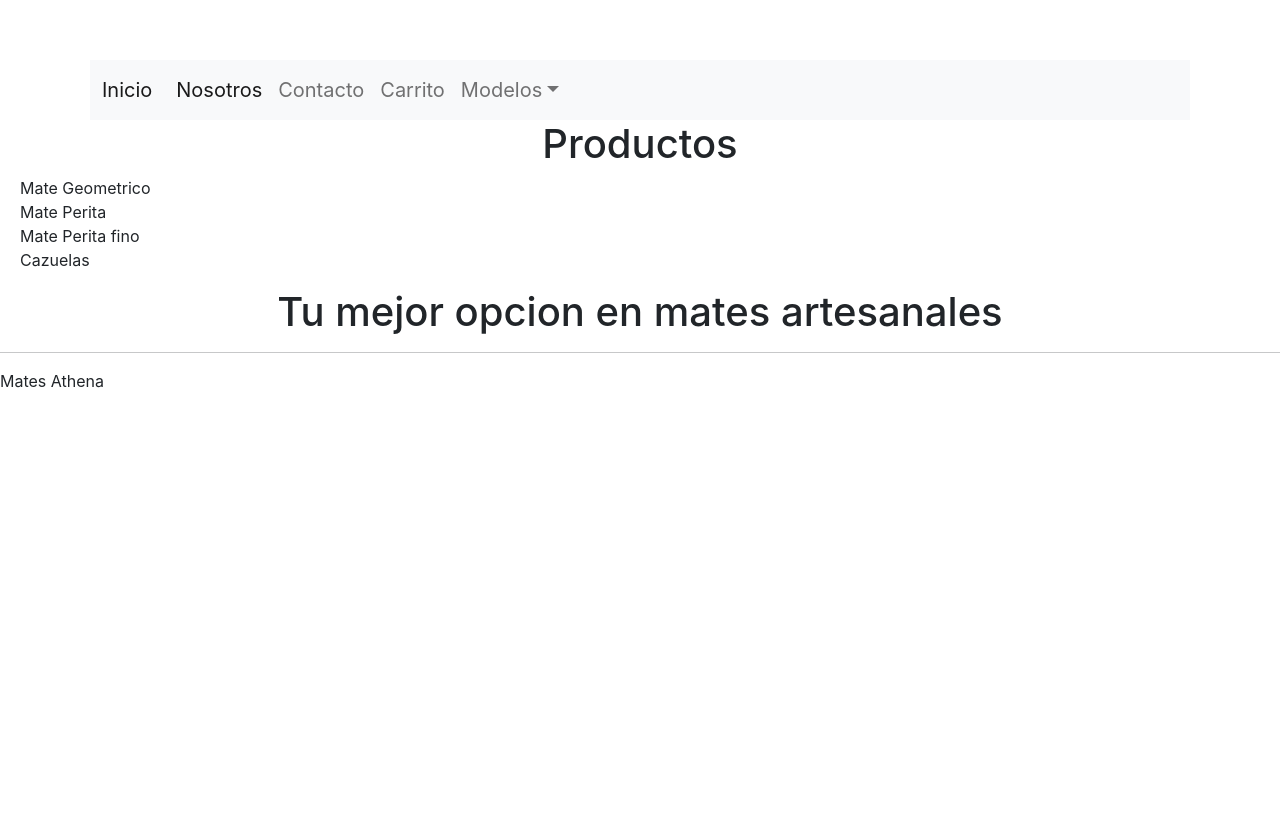
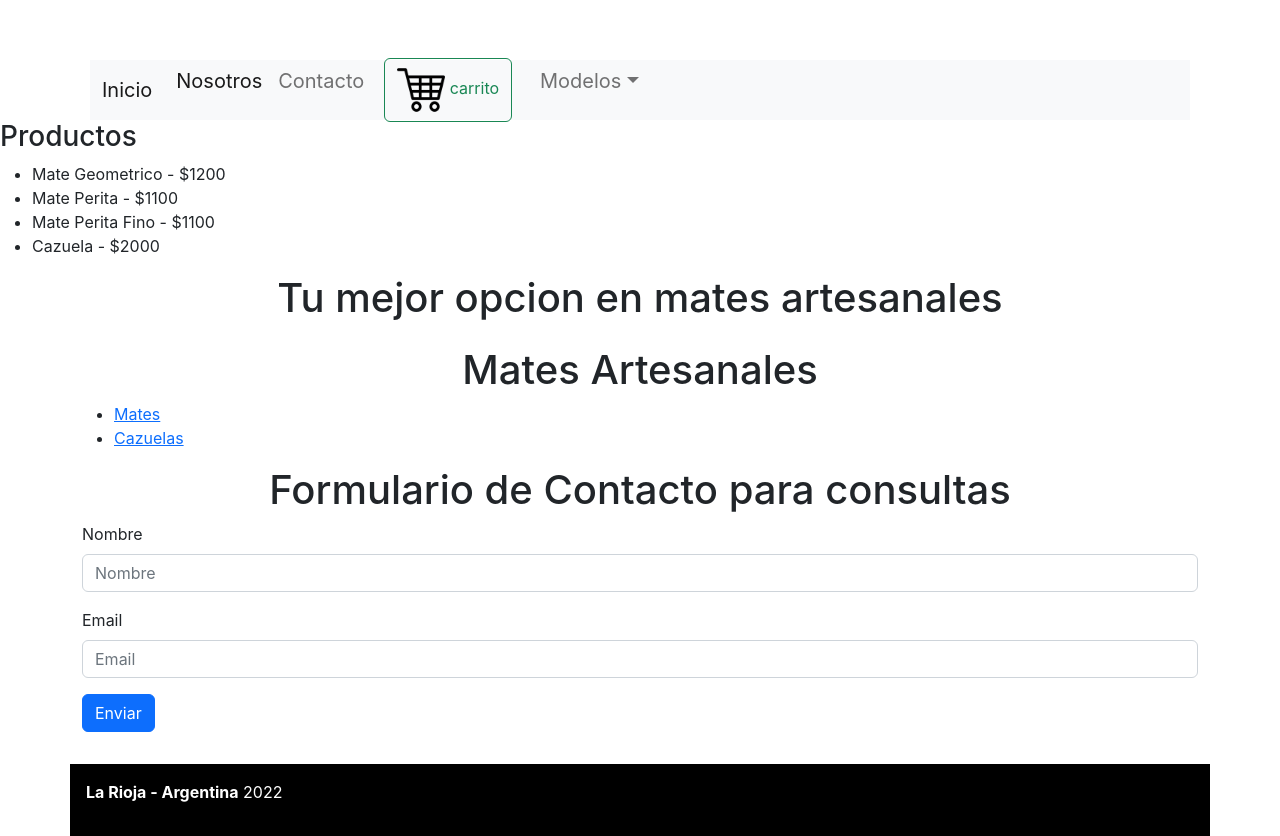
Before and after one commit to JonyBarroso/myapp-jony, a React (Create React App) app: page / in a window 1280 px wide. Before the commit the page ends 800 px from the top, so only its background shows below. Built offline with nearby package versions, Linux system fonts and the light colour scheme.

Commit message:
correccion tercer desafio

```diff
--- a/src/App.js
+++ b/src/App.js
@@ -2,15 +2,55 @@ import './App.css';
 import NavBar from './components/NavBar';
 import Footer from './components/footer';
 import Header from './components/header';
+import Item from './components/Item';
+import Titulo from './components/Titulo';
+import Input from './components/Input';
+import Prefooter from './components/Prefooter';
 
-function App() {
+const lista = ["Mates", "Cazuelas"];
+ let titulo = "Productos";
+const productos = [
+  {id:1, nombre:"Mate Geometrico ", precio:"1200"},
+  {id:2, nombre:"Mate Perita", precio:"1100"},
+  {id:3, nombre:"Mate Perita Fino", precio:"1100"},
+  {id:4, nombre:"Cazuela", precio:"2000"}
+];
+
+ function App() {
   return (
     <div>
       <NavBar />
-      <Header />
+      <h3>{titulo}</h3>
+      <ul>{productos.map(item => (
+          <li key= {item.id} >{item.nombre} - ${item.precio}</li>))}
+      </ul>
 
-      <h1>Tu mejor opcion en mates artesanales</h1>
-      <Footer />
+
+
+      <div className='container'>
+      <Header curso="Mates" tipo="Artesanales" />
+      <main className='py-3'>
+        <Titulo valor="Mates Artesanales" />
+        <ul>{lista.map(items => (
+            <Item valor={items} />
+          ))}
+        </ul>
+        <Titulo valor="Formulario de Contacto para consultas" />
+        <form>
+          <div className="mb-3">
+            <label className="form-label">Nombre</label>
+            <Input valor="Nombre" />
+          </div>
+          <div className="mb-3">
+            <label className="form-label">Email</label>
+            <Input valor="Email" />
+          </div>
+          <button type="button" className="btn btn-primary">Enviar</button>
+        </form>
+      </main>
+      <Prefooter />
+      <Footer ubicacion="La Rioja - Argentina" anio="2022" />
+    </div>
     </div>
   );
 }
--- /dev/null
+++ b/src/components/Input.jsx
@@ -0,0 +1,12 @@
+import React from "react";
+import { Component } from "react";
+
+class Input extends Component {
+    render() {
+        return (
+            <input type="text" className="form-control" placeholder={this.props.valor} />
+        )
+    }
+}
+
+export default Input;
--- /dev/null
+++ b/src/components/Item.jsx
@@ -0,0 +1,14 @@
+import React from "react";
+import { Component } from "react";
+
+class Item extends Component {
+    render() {
+        return (
+            <li>
+                <a href="#">{this.props.valor}</a>
+            </li>
+        )
+    }
+}
+
+export default Item;
--- a/src/components/NavBar.jsx
+++ b/src/components/NavBar.jsx
@@ -19,17 +19,20 @@ const NavBar = () => {
         <li class="nav-item">
           <a class="nav-link" href="#">Contacto</a>
         </li>
-        <li class="nav-item">
-          <a class="nav-link" href="#">Carrito</a>
-        </li>
+        <form class="container-fluid justify-content-start">
+    <button class="btn btn-outline-success me-2" type="button"> <img src={Carrito} className="carrito" /> carrito</button>
+  </form>
         <li class="nav-item dropdown">
           <a class="nav-link dropdown-toggle"  href="#" role="button" data-bs-toggle="dropdown" aria-expanded="false">
             Modelos
           </a>
+
           <ul class="dropdown-menu">
             <li><a class="dropdown-item" href="#">Mate Geometrico</a></li>
             <li><a class="dropdown-item" href="#">Mates Peritas</a></li>
             <li><a class="dropdown-item" href="#">Cazuelas</a></li>
+
+
           </ul>
         </li>
       </ul>
--- /dev/null
+++ b/src/components/Prefooter.jsx
@@ -0,0 +1,9 @@
+import React from "react";
+
+const Prefooter = ({ubicacion, anio}) => {
+    return (
+        <p><strong>{ubicacion}</strong> {anio}</p>
+    )
+}
+
+export default Prefooter;
--- /dev/null
+++ b/src/components/Titulo.jsx
@@ -0,0 +1,12 @@
+import React from "react";
+import { Component } from "react";
+
+class Titulo extends Component {
+    render() {
+        return (
+            <h1>{this.props.valor}</h1>
+        )
+    }
+}
+
+export default Titulo;
--- a/src/components/footer.jsx
+++ b/src/components/footer.jsx
@@ -1,12 +1,13 @@
 import React, { Component } from "react";
-
+import Prefooter from "./Prefooter";
 
 class Footer extends Component {
-    render () {
+    render() {
         return (
-            <div>
-                <hr />
-                <p>Mates Athena</p>
+            <div className="row">
+                <div className="col-md-12 bg-black text-white p-3">
+                <Prefooter ubicacion={this.props.ubicacion} anio={this.props.anio} />
+                </div>
             </div>
         )
     }
--- a/src/components/header.jsx
+++ b/src/components/header.jsx
@@ -4,14 +4,7 @@ import React from "react";
 const Header = () => {
         return (
             <div>
-                <h1>Productos</h1>
-                <ul>
-                    <li className="row"><a href="#"></a>Mate Geometrico</li>
-                    <li className="row"><a href="#"></a>Mate Perita</li>
-                    <li className="row"><a href="#"></a>Mate Perita fino</li>
-                    <li className="row"><a href="#"></a>Cazuelas</li>
-                </ul>
-
+              <h1>Tu mejor opcion en mates artesanales</h1>
             </div>
         )
     }
```
